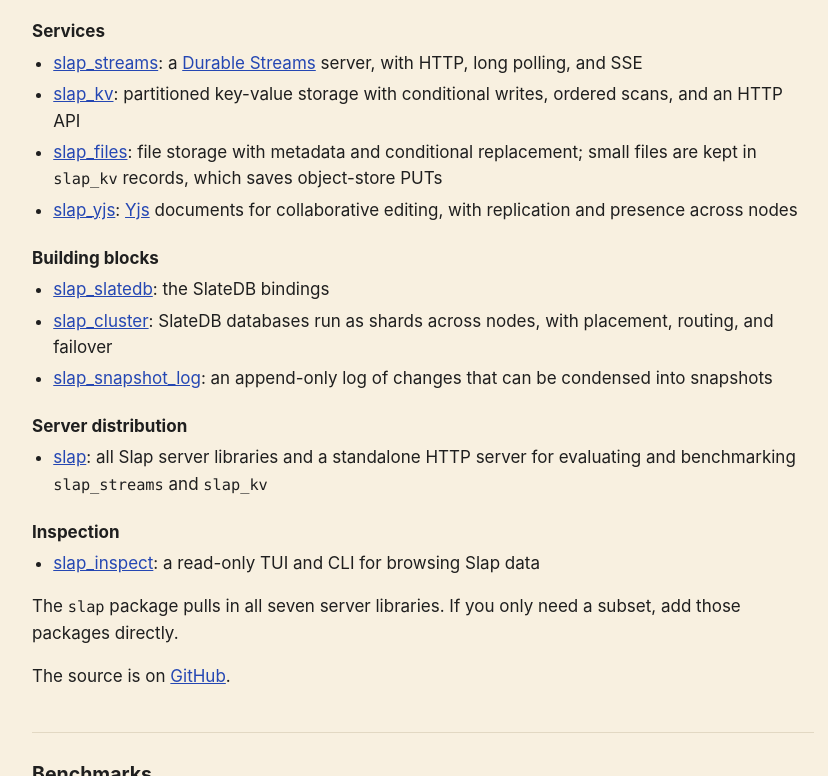
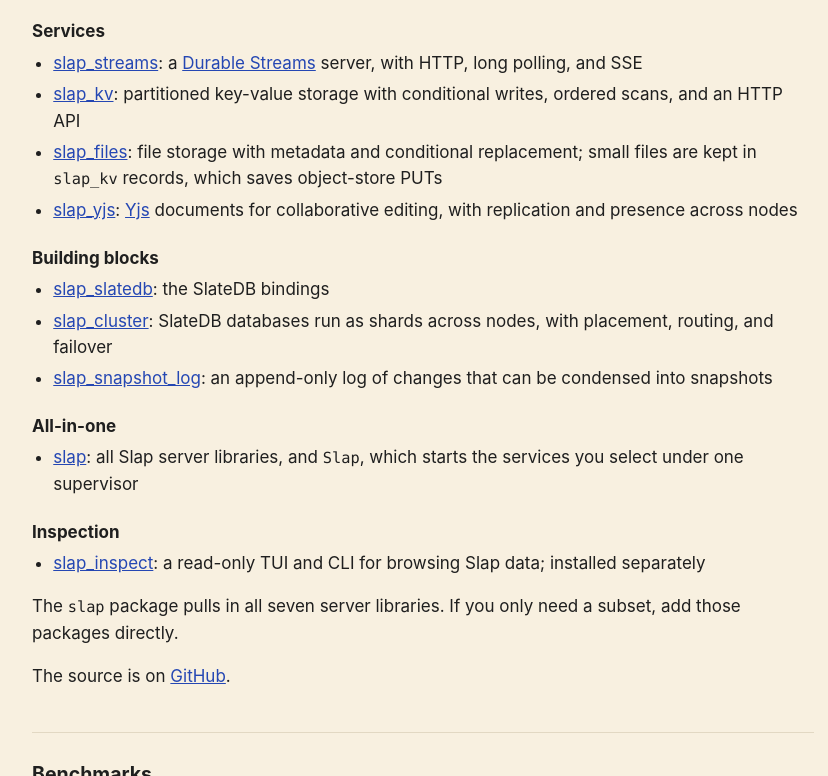
Before and after one commit to mjrusso/slap, a plain HTML site: page site/index.html in a window 1280 px wide. Shown: the part 402-1178 px from the top of the page, without its empty margins (217-1045 px from the left). Drawn offline with Linux system fonts and the light colour scheme.

Commit message:
chore(repo): describe slap as the package that starts the services

```diff
--- a/site/index.html
+++ b/site/index.html
@@ -133,12 +133,11 @@
         </li>
       </ul>
 
-      <h3>Server distribution</h3>
+      <h3>All-in-one</h3>
       <ul>
         <li>
-          <a href="https://hexdocs.pm/slap/">slap</a>: all Slap server libraries and a standalone
-          HTTP server for evaluating and benchmarking <code>slap_streams</code> and
-          <code>slap_kv</code>
+          <a href="https://hexdocs.pm/slap/">slap</a>: all Slap server libraries, and
+          <code>Slap</code>, which starts the services you select under one supervisor
         </li>
       </ul>
 
@@ -146,7 +145,7 @@
       <ul>
         <li>
           <a href="https://hexdocs.pm/slap_inspect/">slap_inspect</a>: a read-only TUI and CLI for
-          browsing Slap data
+          browsing Slap data; installed separately
         </li>
       </ul>
 
```
Also changed, not shown: slap/guides/overview.md (+4 -4 lines), scripts/readme_preamble.md, slap_cluster/README.md, slap_files/README.md, slap_inspect/README.md, slap_kv/README.md, slap_slatedb/README.md, slap_snapshot_log/README.md, slap_streams/README.md, slap_yjs/README.md.
